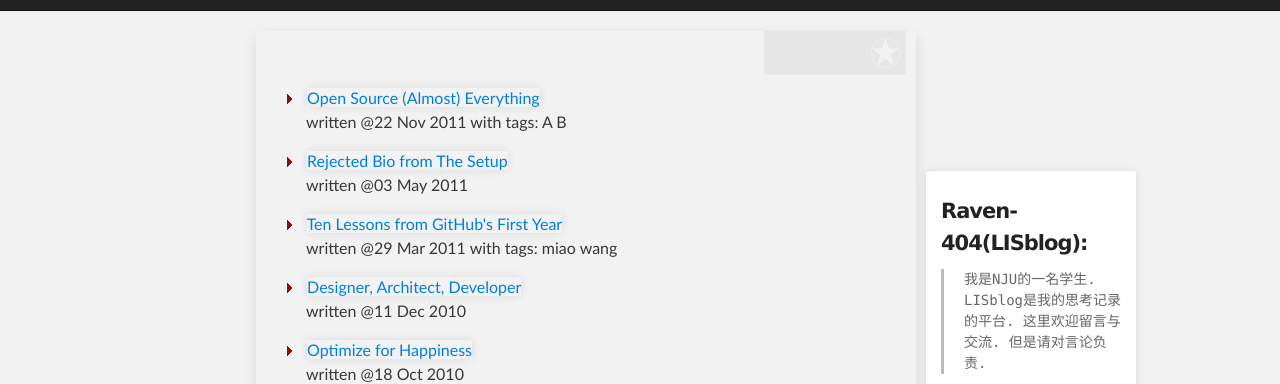
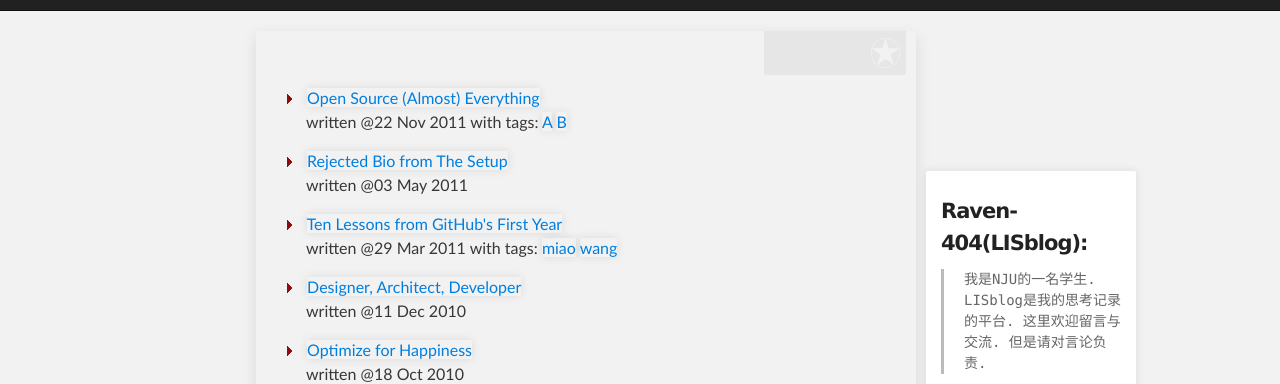
Before and after one commit to tonlog/tonlog.github.io, a Jekyll site: the page built from all.md, in a window 1280 px wide. Shown: the part 255-639 px from the top of the page. Built offline with Jekyll 4.4.1, drawn with Linux system fonts in a browser that asks for light colours; Markdown is read by kramdown in place of the engine named in the settings.

Commit message:
Update all.md

```diff
--- a/all.md
+++ b/all.md
@@ -15,7 +15,7 @@ author: tonie
           {% if post.tags.size > 0 %}
             with tags:
             {% for tag in post.tags %}
-              {{ tag }}
+              <a href="">{{ tag }}</a>
             {% endfor %}
           {% endif %}
         </li>
```
